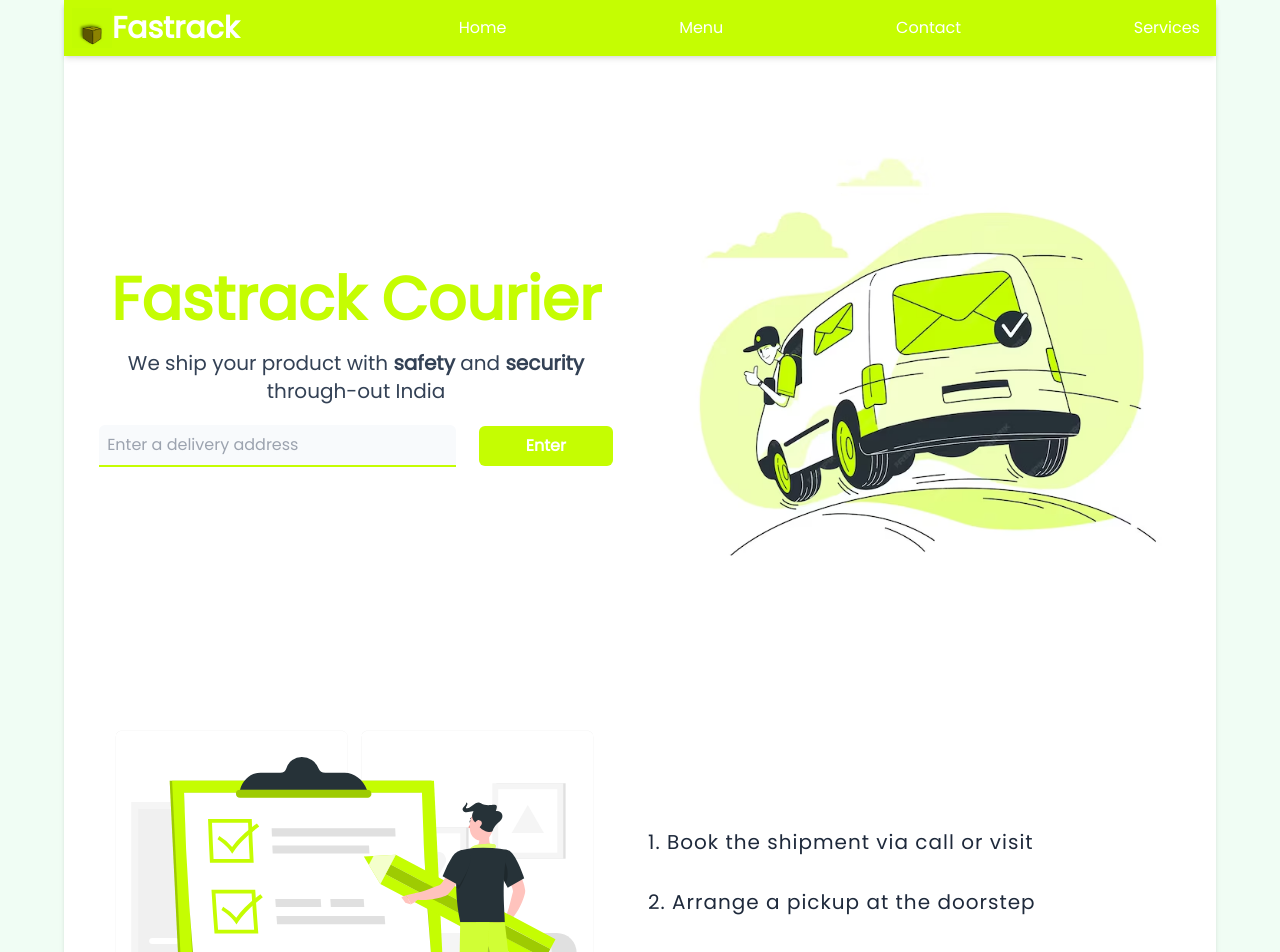
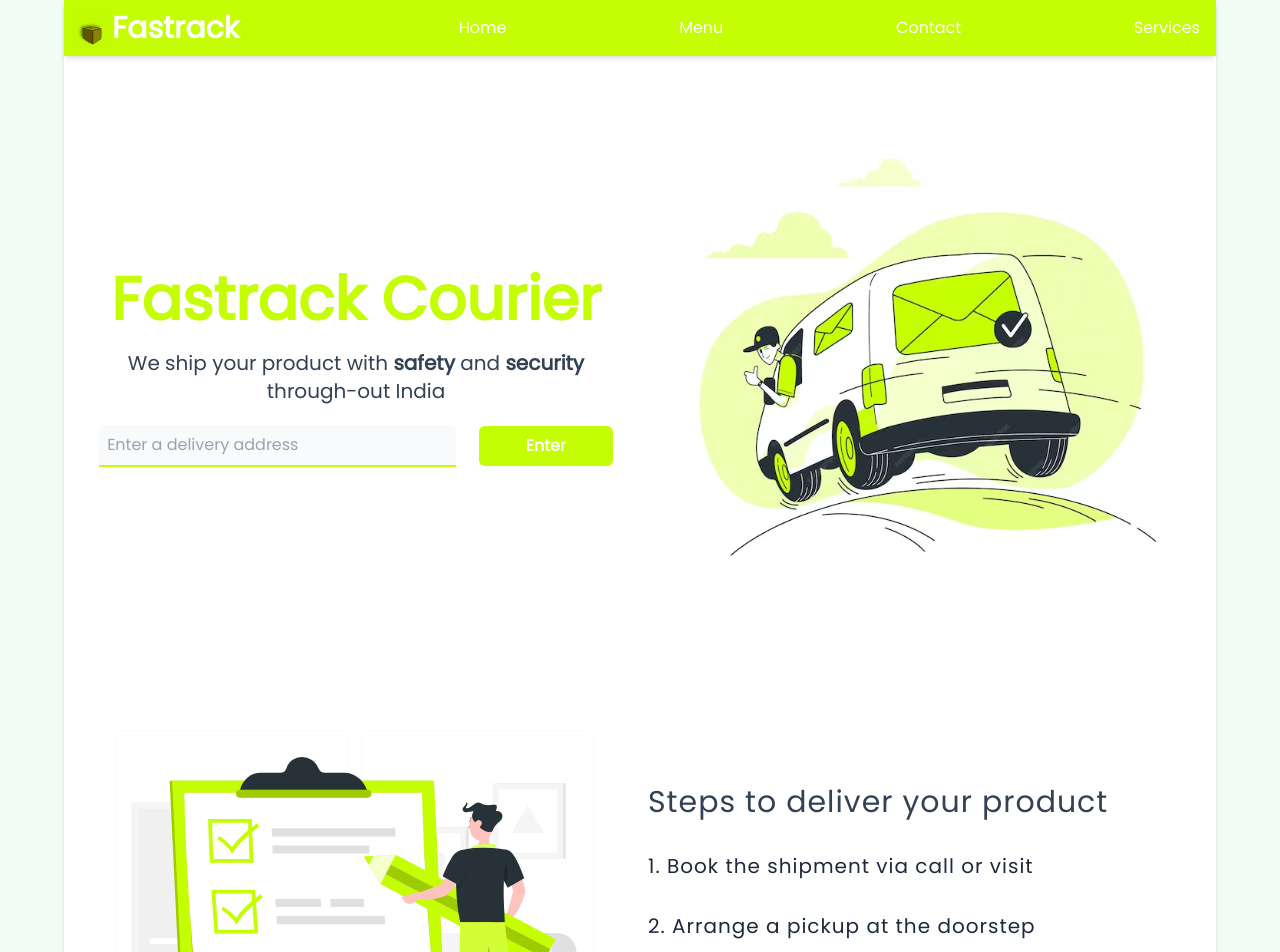
Before and after one commit to ayu-sh-kr/fast-track, an Angular app: page /home in a window 1280 px wide. Shown: the top 952 px of the page. Built offline with nearby package versions, Linux system fonts and the light colour scheme.

Commit message:
Update in spell

```diff
--- a/src/app/home/steps/steps.component.html
+++ b/src/app/home/steps/steps.component.html
@@ -270,6 +270,7 @@
     </div>
     <div class="flex items-center justify-center sm:w-1/2 w-full p-2">
         <div class="flex flex-col justify-between gap-y-3 text-lg sm:text-xl text-slate-800 font-helvetica w-full sm:tracking-wider">
+            <h1 class="text-3xl text-slate-700">Steps to deliver your product</h1>
             <p class="mt-5">1. Book the shipment via call or visit</p>
             <p class="mt-5">2. Arrange a pickup at the doorstep</p>
             <p class="mt-5">3. Process your product for dispatch</p>
```
